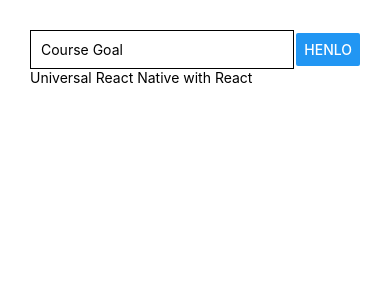
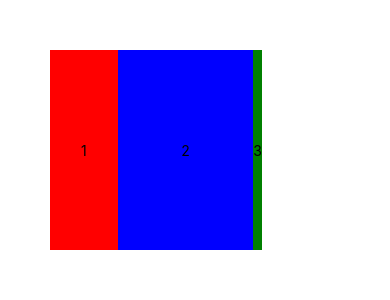
Before and after one commit to adibahsan/GoalListingApp, a React Native app: screen / in a window 390 px wide. Shown: the top 300 px of the page. Built offline with nearby package versions, Linux system fonts and the light colour scheme.

Commit message:
flex box deep dive

```diff
--- a/App.js
+++ b/App.js
@@ -1,30 +1,47 @@
-import * as React from "react";
-import {Button, Text, TextInput, View} from "react-native";
+import React from 'react';
+import {Text, View} from 'react-native';
 
-export default function App() {
-
+export default function App () {
   return (
     <View
       style={{
-                padding: 30
+        padding: 50,
+        flexDirection: 'row',
+        width: '80%',
+        height: 300,
+        justifyContent: 'space-around',
+        alignItems: 'stretch',
       }}
     >
-            <View style = {
-                {
-                    flexDirection : "row",
-                    justifyContent : "space-between",
-                    alignItems : "center"
-                }
-            }>
-                <TextInput placeholder="Course Goal" style={{
-                    borderColor: "black",
-                    borderWidth: 1,
-                    padding: 10,
-                    width : "80%",
-                }}/>
-                <Button title="Henlo"/>
+      <View
+        style={{
+          flex: 1,
+          backgroundColor: 'red',
+          justifyContent: 'center',
+          alignItems: 'center',
+        }}
+      >
+        <Text>1</Text>
       </View>
-            <Text>Universal React Native with React</Text>
+      <View
+        style={{
+          flex: 2,
+          backgroundColor: 'blue',
+          justifyContent: 'center',
+          alignItems: 'center',
+        }}
+      >
+        <Text>2</Text>
+      </View>
+      <View
+        style={{
+          backgroundColor: 'green',
+          justifyContent: 'center',
+          alignItems: 'center',
+        }}
+      >
+        <Text>3</Text>
+      </View>
     </View>
   );
 }
```
Lines whose indentation alone changed are shown as unchanged.
